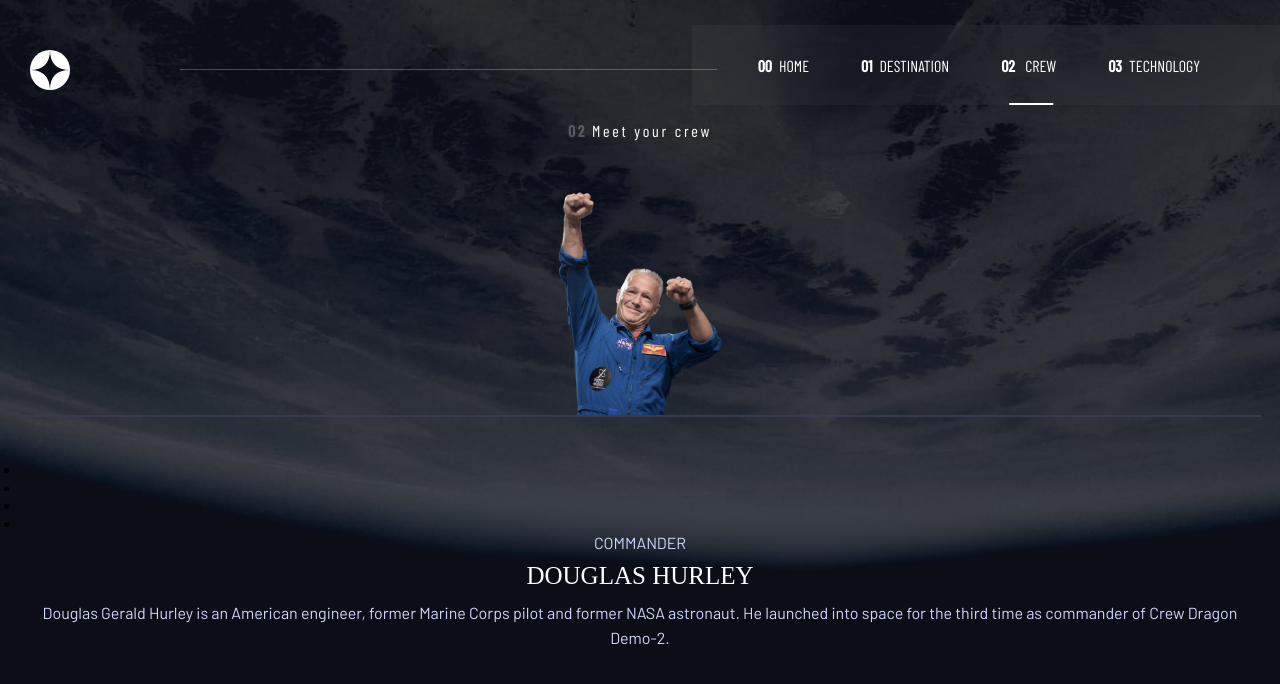
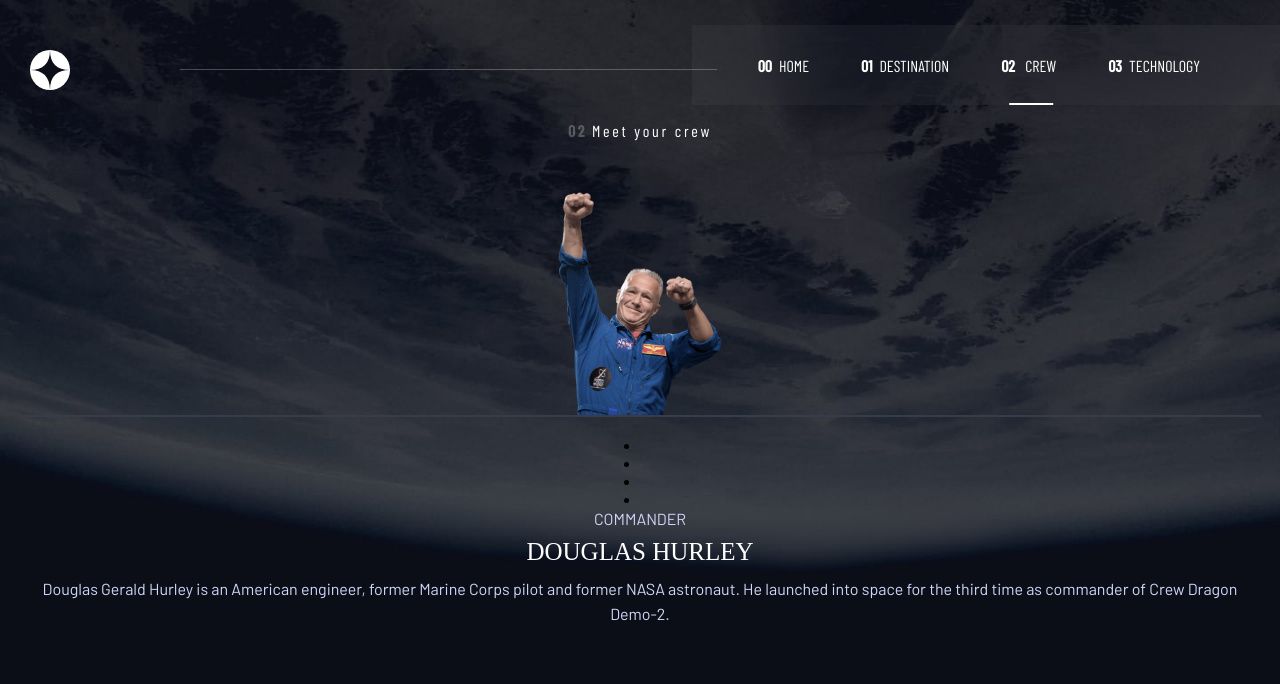
Before and after one commit to Mrcsbda/Space-Tourism, a React (Vite) app: page /crew/Douglas-Hurley in a window 1280 px wide. Shown: the top 684 px of the page. Built offline with nearby package versions, Linux system fonts and the light colour scheme; a web font is replaced by a local one.

Commit message:
organizacion crew

```diff
--- a/src/components/crewInfo/CrewInfo.jsx
+++ b/src/components/crewInfo/CrewInfo.jsx
@@ -1,12 +1,12 @@
 import React from 'react';
 import './crewInfo.scss';
 
-const CrewInfo = () => {
+const CrewInfo = ({crew}) => {
   return (
     <div className='crew-info'>
-        <h4 className='crew-info__subtitle'>COMMANDER</h4>
-        <h1 className='crew-info__title'>DOUGLAS HURLEY</h1>
-        <p className='crew-info__description'>Douglas Gerald Hurley is an American engineer, former Marine Corps pilot and former NASA astronaut. He launched into space for the third time as commander of Crew Dragon Demo-2.</p>
+        <h4 className='crew-info__subtitle'>{(crew.role).toUpperCase()}</h4>
+        <h1 className='crew-info__title'>{(crew.name).toUpperCase()}</h1>
+        <p className='crew-info__description'>{crew.bio}</p>
     </div>
   )
 }
--- a/src/pages/crew/Crew.jsx
+++ b/src/pages/crew/Crew.jsx
@@ -3,32 +3,38 @@
 import { AppContext } from "../../routes/Router";
 import CrewInfo from "../../components/crewInfo/CrewInfo";
 import "./crew.scss";
+import { filterCrew } from "../../services/crew";
 
 const Crew = () => {
-  // const navigate = useNavigate();
+  const navigate = useNavigate();
   const crews = [
     "Douglas Hurley",
     "Mark Shuttleworth",
     "Victor Glover",
     "Anousheh Ansari",
   ];
-  // const { setCrewPathName } = useContext(AppContext);
-  // const [crew, setCrew] = useState({});
-  // const { crewName } = useParams();
+  const { setCrewPathName } = useContext(AppContext);
+  const [crew, setCrew] = useState({});
+  const { crewName } = useParams();
 
-  // useEffect(() => {
-  //   setCrewPathName(crewName);
-  //   setCrew(crewName);
-  // }, [crewName]);
+  useEffect(() => {
+    setCrewPathName(crewName);
+    setCrew(filterCrew(separePathName()));
 
-  // const handleCrew = (crew) => {
-  //   setCrewPathName(crew);
-  //   navigate(`crew/${crew}`);
-  // };
+  }, [crewName]);
+
+  const separePathName = () => {
+    return crewName.replace('-', ' ')
+  }
+
+  const handleCrew = (crew) => {
+    setCrewPathName(crew);
+    navigate(`/crew/${crew.replace(' ', '-')}`);
+  };
 
   return (
     <>
-      {/* {crew?.name && (
+       {crew?.name && (
         <section className="crew">
           <h2 className="crew__subtitle">
             <span>02</span>Meet your crew
@@ -36,7 +42,7 @@
           <div className="crew__container">
             <img
               className="crew__image"
-              src="/images/crew/image-douglas-hurley.png"
+              src={crew.images.png}
             />
             <hr />
             <div className="crew__info">
@@ -51,38 +57,11 @@
                   ))}
                 </ul>
               </nav>
-              <CrewInfo />
+              <CrewInfo crew={crew}/>
             </div>
           </div>
         </section>
-      )} */}
-       <section className="crew">
-          <h2 className="crew__subtitle">
-            <span>02</span>Meet your crew
-          </h2>
-          <div className="crew__container">
-            <img
-              className="crew__image"
-              src="/images/crew/image-douglas-hurley.png"
-            />
-            <hr />
-            <div className="crew__info">
-              <nav className="crew__nav">
-                <ul className="crew__nav__lis">
-                  {crews.map((item, index) => (
-                    // <li
-                    //   key={index + 1}
-                    //   className={`${crewName === item && "active-crew"}`}
-                    //   onClick={() => handleCrew(item)}
-                    // ></li>
-                    <li></li>
-                  ))}
-                </ul>
-              </nav>
-              <CrewInfo />
-            </div>
-          </div>
-        </section>
+      )}
     </>
   );
 };
--- a/src/pages/crew/crew.scss
+++ b/src/pages/crew/crew.scss
@@ -31,7 +31,6 @@
         hr {
             width: 100%;
             border: 1px solid #383B4B;
-            margin: 0 1.5rem 1.5rem 1.5rem;
         }
     }
 
@@ -42,22 +41,15 @@
 
     &__info {
         padding-top: 20px;
-        justify-content: center;
+        display: flex;
+        flex-direction: column;
+        align-items: center;
     }
 
     &__nav {
-        display: flex;
         &__list {
-            gap: 8px;
-            display: inline-block;
-            max-width: 100px;
-            overflow: hidden;
-            text-overflow: ellipsis;
-            white-space: nowrap;
+            display: flex;
+            cursor: pointer;
         }
     }
 }
-
-.active-crew {
-    font-weight: bold;
-}
--- a/src/services/crew.js
+++ b/src/services/crew.js
@@ -37,6 +37,6 @@
     }
   ]
 
-  export const filterCrew = (crew) => {
-    return crew.find(element => element.name === crew);
+  export const filterCrew = (crewName) => {
+    return crew.find(element => element.name === crewName);
   }
```
